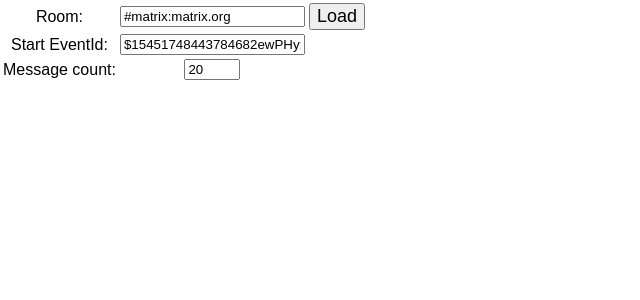
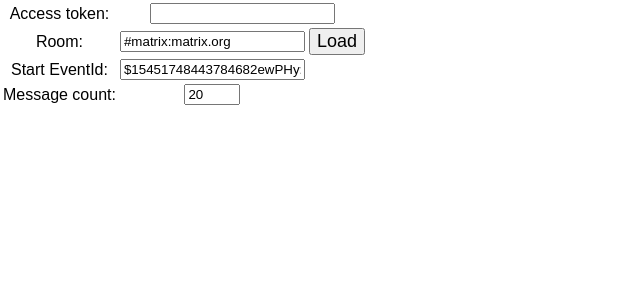
Before and after one commit to benparsons/matrix-enact, a React (Create React App) app: page / in a window 1280 px wide. Shown: the top 300 px of the page, without its empty margins (0-640 px from the left). Built offline with nearby package versions, Linux system fonts and the light colour scheme.

Commit message:
take access token from textbox

```diff
--- a/src/App.js
+++ b/src/App.js
@@ -49,7 +49,16 @@ class App extends Component {
     return (
       <div className="App">
       <table>
-        <tbody><tr>
+        <tbody>
+          <tr>
+            <td>Access token:</td>
+            <td colSpan="2">
+              <input type="text" value={this.state.accessToken}
+                onChange={evt => this.setState({accessToken: evt.target.value})}
+              />
+            </td>
+          </tr>
+        <tr>
           <td>Room:</td>
           <td><input type="text"
         value={this.state.roomEntry}
@@ -86,7 +95,6 @@ class App extends Component {
   }
 
   async loadScriptFromEventId() {
-    const access_token = "";
     var roomId = '';
     if (this.state.roomEntry[0] === "#") {
       var getIdUrl = "https://matrix.org/_matrix/client/r0/directory/room/";
@@ -100,7 +108,7 @@ class App extends Component {
       roomId = this.state.roomEntry;
     }
 
-    const url = `https://matrix.org/_matrix/client/r0/rooms/${encodeURIComponent(roomId)}/context/${encodeURIComponent(this.state.startEventId)}?limit=100&access_token=${access_token}`;
+    const url = `https://matrix.org/_matrix/client/r0/rooms/${encodeURIComponent(roomId)}/context/${encodeURIComponent(this.state.startEventId)}?limit=100&access_token=${this.state.accessToken}`;
 
     axios.get(url)
     .then(res => {
```
